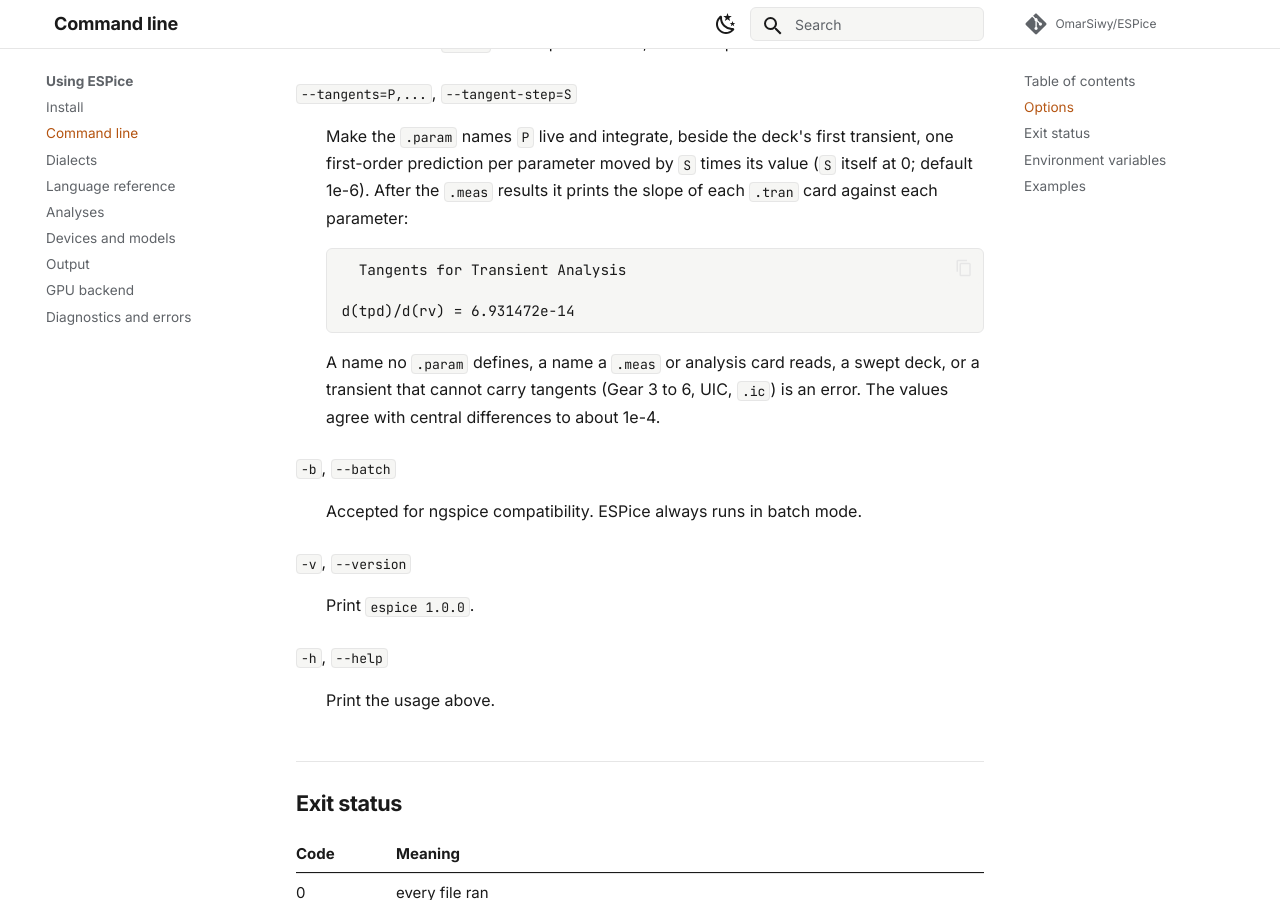
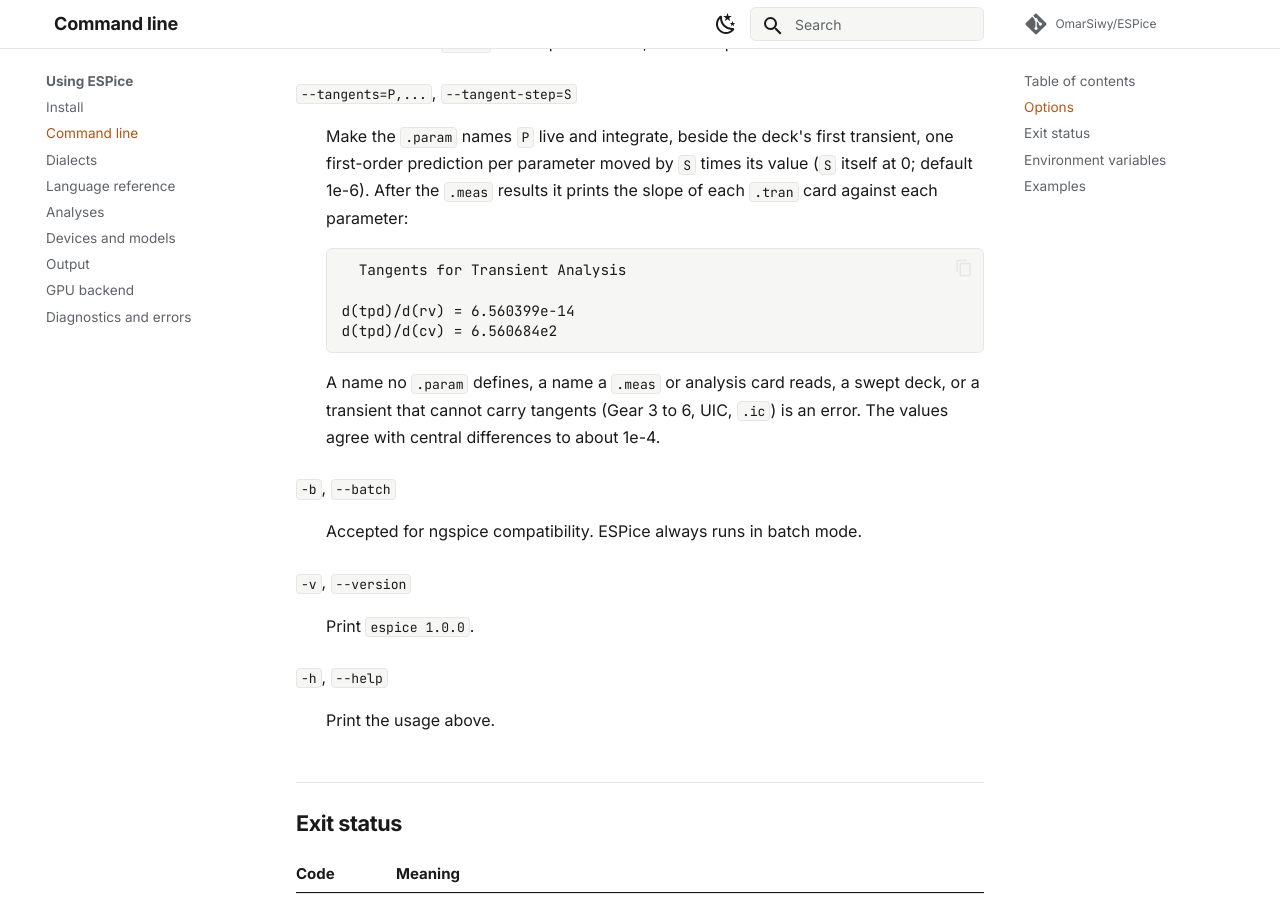
Before and after one commit to OmarSiwy/ESPice, an MkDocs documentation site: the page built from docs/using/cli.md, in a window 1280 px wide and 900 px high, scrolled down 3992 px. Built offline with MkDocs 1.6.1 and Material for MkDocs 9.7.7, drawn with Linux system fonts in a browser that asks for light colours; comment, search, counter and statistics services are not loaded.

Commit message:
docs: --tangents example from a real run

````diff
--- a/docs/using/cli.md
+++ b/docs/using/cli.md
@@ -173,7 +173,8 @@
     ```text
       Tangents for Transient Analysis
 
-    d(tpd)/d(rv) = 6.931472e-14
+    d(tpd)/d(rv) = 6.560399e-14
+    d(tpd)/d(cv) = 6.560684e2
     ```
 
     A name no `.param` defines, a name a `.meas` or analysis card reads, a
````
